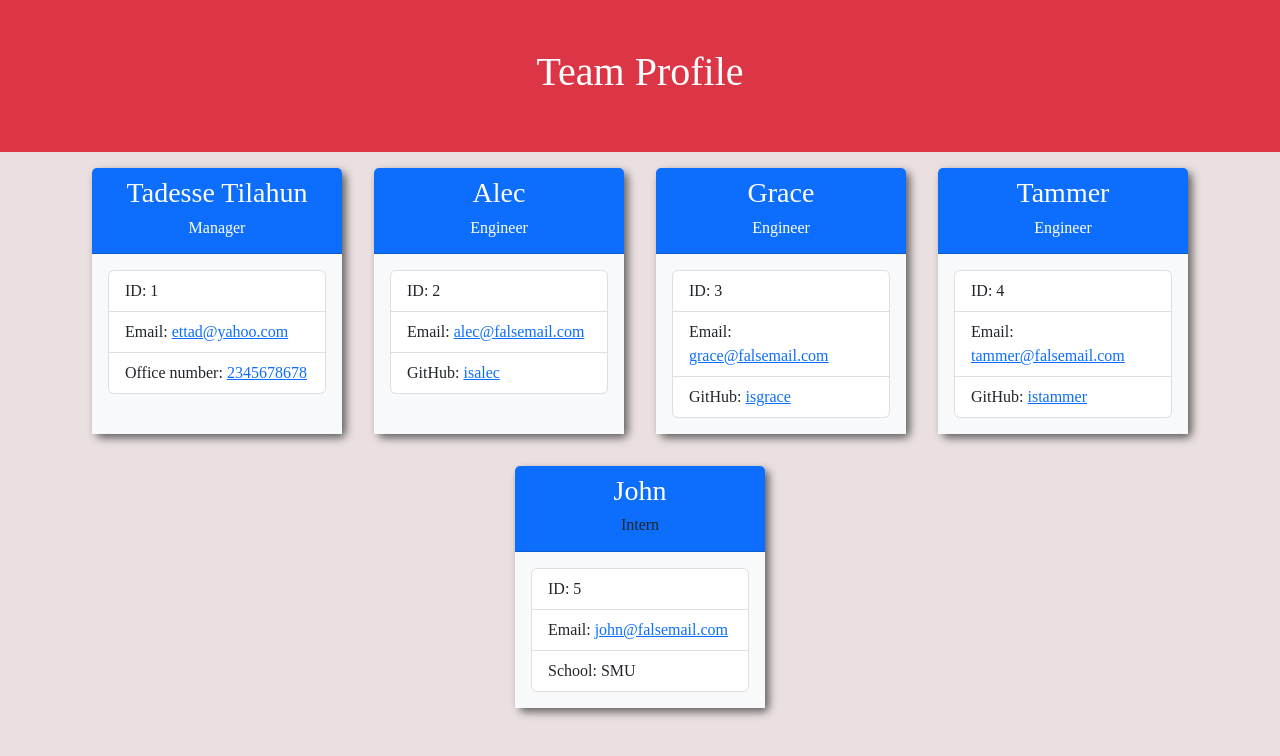
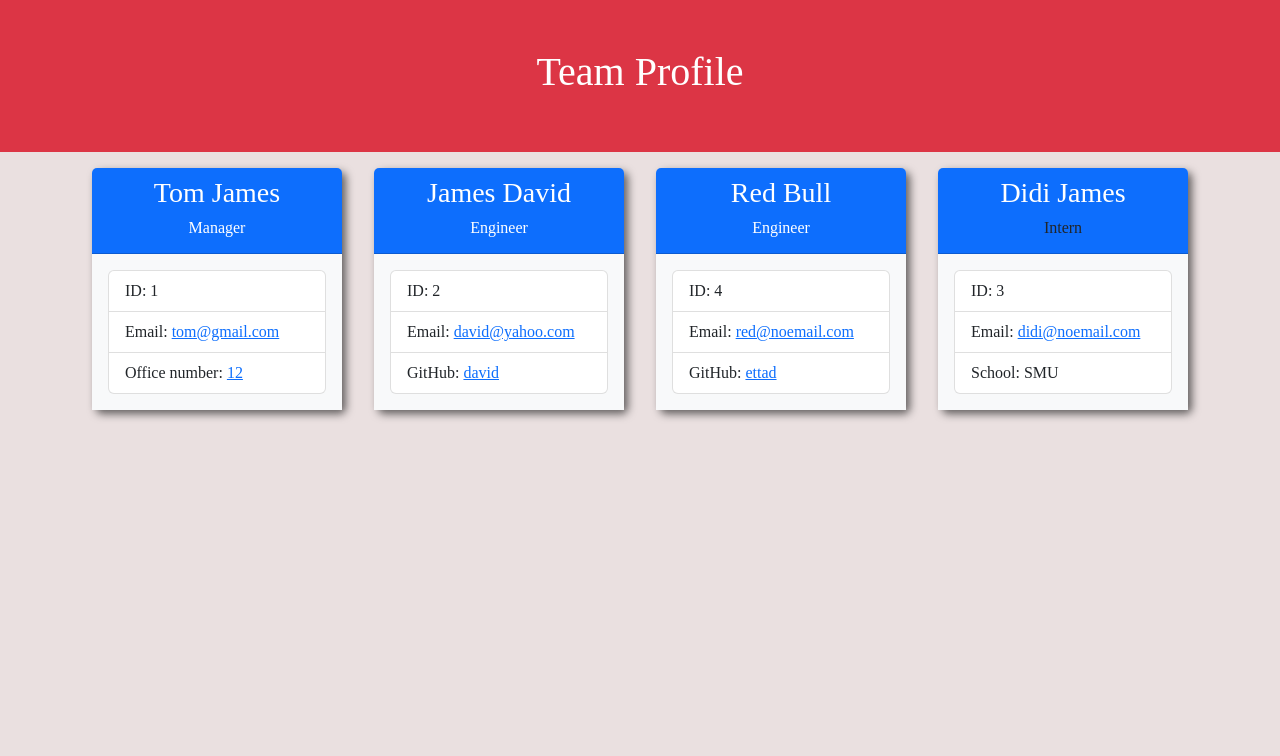
Before and after one commit to ettad/team-profile-generator, a website: page dist/index.html in a window 1280 px wide. Drawn offline with nearby package versions, Linux system fonts and the light colour scheme.

```diff
--- a/dist/index.html
+++ b/dist/index.html
@@ -7,8 +7,7 @@
         <meta http-equiv="X-UA-Compatible" content="ie=edge" />
         <title>Team Profile</title>
         <!-- bootstrap -->
-        <link href="https://cdn.jsdelivr.net/npm/bootstrap@5.2.2/dist/css/bootstrap.min.css" rel="stylesheet"
-        integrity="sha384-Zenh87qX5JnK2Jl0vWa8Ck2rdkQ2Bzep5IDxbcnCeuOxjzrPF/et3URy9Bv1WTRi" crossorigin="anonymous">
+        <link href="https://cdn.jsdelivr.net/npm/bootstrap@5.2.2/dist/css/bootstrap.min.css" rel="stylesheet" integrity="sha384-Zenh87qX5JnK2Jl0vWa8Ck2rdkQ2Bzep5IDxbcnCeuOxjzrPF/et3URy9Bv1WTRi" crossorigin="anonymous">
         <!-- css -->
         <link rel="stylesheet" href="style.css">
 
@@ -27,69 +26,55 @@
 
         <div class="card m-3">
             <div class="card-header text-center bg-primary">
-                        <h3 class="card-title text-white">Tadesse Tilahun</h3>
+                <h3 class="card-title text-white">Tom James</h3>
                 <h6 class="card-title text-white">Manager</h6>
             </div>
             <div class="card-body bg-light">
                 <ul class="list-group text-dark">
                     <li class="list-group-item">ID: 1</li>
-                            <li class="list-group-item">Email: <a href="mailto:ettad@yahoo.com">ettad@yahoo.com</a></li>
-                            <li class="list-group-item">Office number: <a href="tel:2345678678">2345678678</a></li>
+                    <li class="list-group-item">Email: <a href="mailto:tom@gmail.com">tom@gmail.com</a></li>
+                    <li class="list-group-item">Office number: <a href="tel:12">12</a></li>
                 </ul>
             </div>
         </div>
 
         <div class="card m-3">
             <div class="card-header text-center bg-primary">
-                        <h3 class="card-title text-white">Alec</h3>
+                <h3 class="card-title text-white">James David</h3>
                 <h6 class="card-title text-white">Engineer</h6>
             </div>
             <div class="card-body bg-light">
                 <ul class="list-group text-dark">
                     <li class="list-group-item">ID: 2</li>
-                            <li class="list-group-item">Email: <a href="mailto:alec@falsemail.com">alec@falsemail.com</a></li>
-                            <li class="list-group-item">GitHub: <a href="https://github.com/isalec" target="_blank" rel="noopener noreferrer">isalec</a></li>
+                    <li class="list-group-item">Email: <a href="mailto:david@yahoo.com">david@yahoo.com</a></li>
+                    <li class="list-group-item">GitHub: <a href="https://github.com/david" target="_blank" rel="noopener noreferrer">david</a></li>
                 </ul>
             </div>
         </div>
 
         <div class="card m-3">
             <div class="card-header text-center bg-primary">
-                <h3 class="card-title text-white">Grace</h3>
+                <h3 class="card-title text-white">Red Bull</h3>
                 <h6 class="card-title text-white">Engineer</h6>
             </div>
             <div class="card-body bg-light">
                 <ul class="list-group text-dark">
-                    <li class="list-group-item">ID: 3</li>
-                    <li class="list-group-item">Email: <a href="mailto:grace@falsemail.com">grace@falsemail.com</a></li>
-                    <li class="list-group-item">GitHub: <a href="https://github.com/isgrace" target="_blank" rel="noopener noreferrer">isgrace</a></li>
+                    <li class="list-group-item">ID: 4</li>
+                    <li class="list-group-item">Email: <a href="mailto:red@noemail.com">red@noemail.com</a></li>
+                    <li class="list-group-item">GitHub: <a href="https://github.com/ettad" target="_blank" rel="noopener noreferrer">ettad</a></li>
                 </ul>
             </div>
         </div>
 
         <div class="card m-3">
             <div class="card-header text-center bg-primary">
-                <h3 class="card-title text-white">Tammer</h3>
-                <h6 class="card-title text-white">Engineer</h6>
-            </div>
-            <div class="card-body bg-light">
-                <ul class="list-group text-dark">
-                    <li class="list-group-item">ID: 4</li>
-                    <li class="list-group-item">Email: <a href="mailto:tammer@falsemail.com">tammer@falsemail.com</a></li>
-                    <li class="list-group-item">GitHub: <a href="https://github.com/istammer" target="_blank" rel="noopener noreferrer">istammer</a></li>
-                </ul>
-            </div>
-        </div>
-
-        <div class="card m-3">
-            <div class="card-header text-center bg-primary">
-                <h3 class="card-title text-white">John</h3>
+                <h3 class="card-title text-white">Didi James</h3>
                 <h6 class="card-title text white">Intern</h6>
             </div>
             <div class="card-body bg-light">
                 <ul class="list-group text-dark">
-                    <li class="list-group-item">ID: 5</li>
-                    <li class="list-group-item">Email: <a href="mailto:john@falsemail.com">john@falsemail.com</a></li>
+                    <li class="list-group-item">ID: 3</li>
+                    <li class="list-group-item">Email: <a href="mailto:didi@noemail.com">didi@noemail.com</a></li>
                     <li class="list-group-item">School: SMU</li>
                 </ul>
             </div>
@@ -99,8 +84,7 @@
             </div>
         </div>
 
-        <script src="https://cdn.jsdelivr.net/npm/bootstrap@5.2.2/dist/js/bootstrap.bundle.min.js"
-        integrity="sha384-OERcA2EqjJCMA+/3y+gxIOqMEjwtxJY7qPCqsdltbNJuaOe923+mo//f6V8Qbsw3" crossorigin="anonymous"></script>
+        <script src="https://cdn.jsdelivr.net/npm/bootstrap@5.2.2/dist/js/bootstrap.bundle.min.js" integrity="sha384-OERcA2EqjJCMA+/3y+gxIOqMEjwtxJY7qPCqsdltbNJuaOe923+mo//f6V8Qbsw3" crossorigin="anonymous"></script>
 
     </body>
     </data>
```
Also changed, not shown: README.md. Lines whose indentation alone changed are shown as unchanged.
